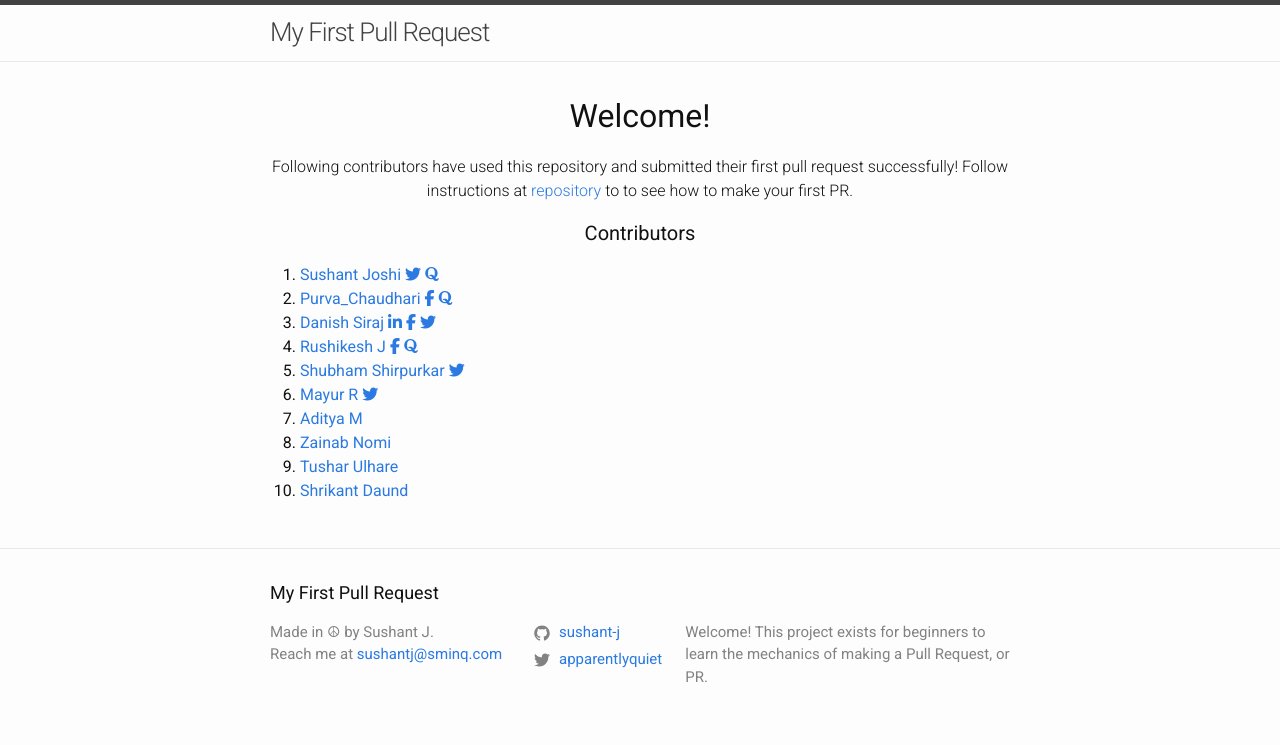
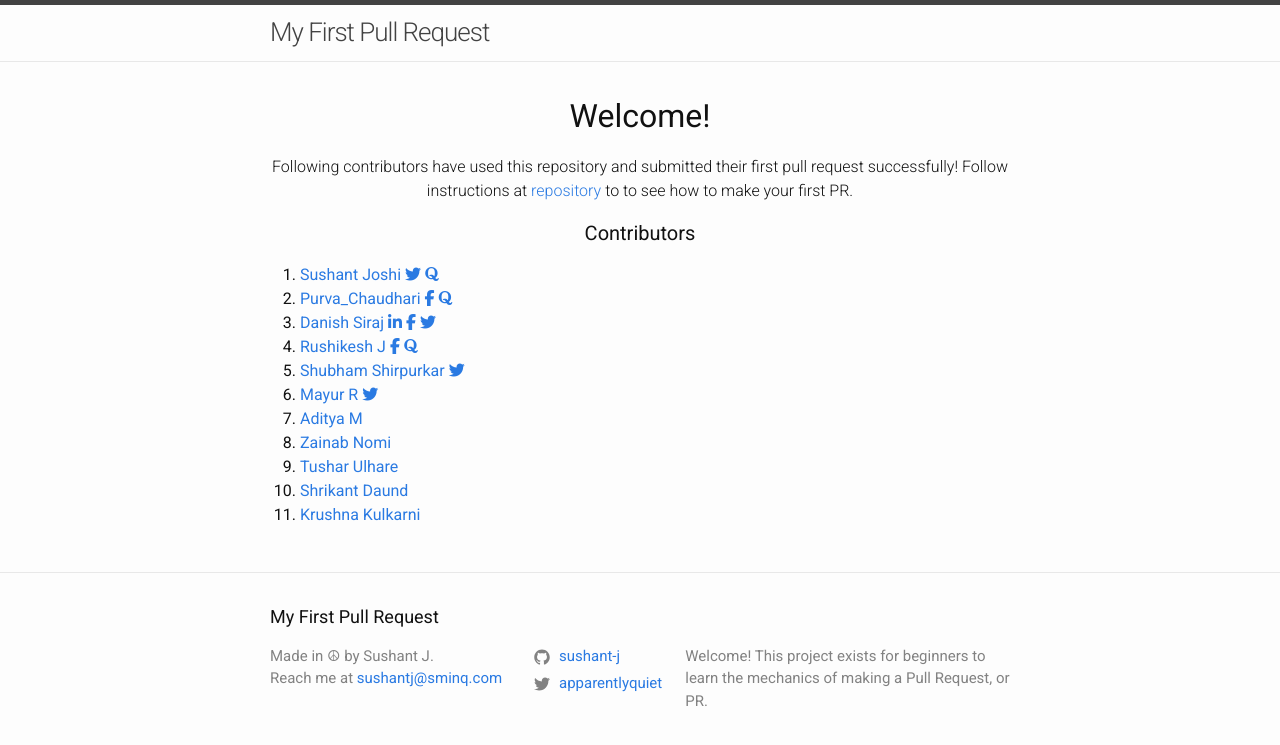
Before and after one commit to sushant-j/my-first-pull-request, a Jekyll site: the page built from index.md, in a window 1280 px wide. Shown: the top 745 px of the page. Built offline with Jekyll 4.4.1, drawn with Linux system fonts in a browser that asks for light colours; nearby versions of some CDN libraries.

Commit message:
Added my name -Krushna

```diff
--- a/_layouts/home.html
+++ b/_layouts/home.html
@@ -94,5 +94,10 @@ layout: default
         Shrikant Daund
       </a>
     </li>
+  <li>
+      <a href="https://github.com/Krushna18/">
+        Krushna Kulkarni
+      </a>
+    </li>
   </ol>
 </div>
```
